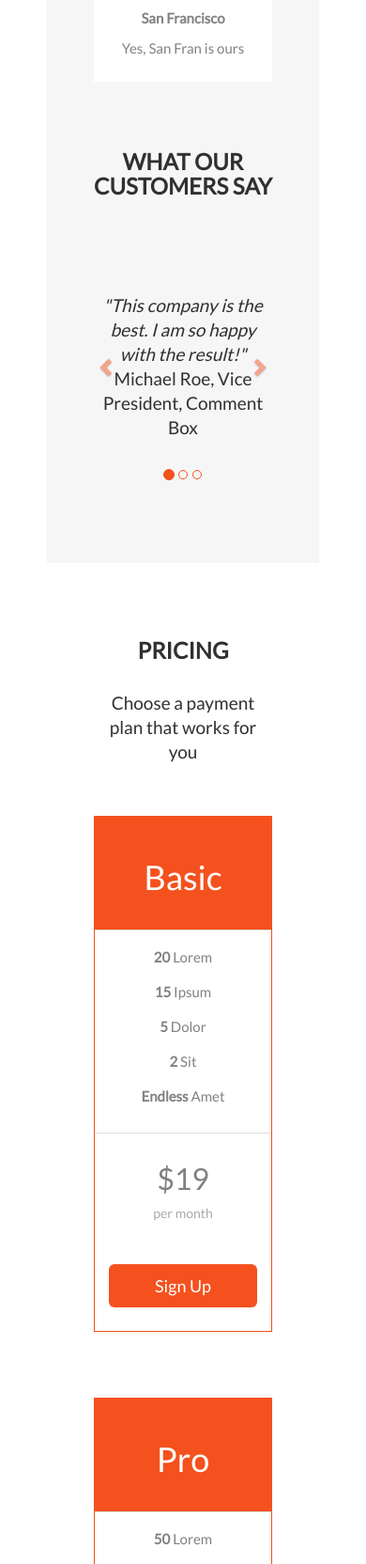
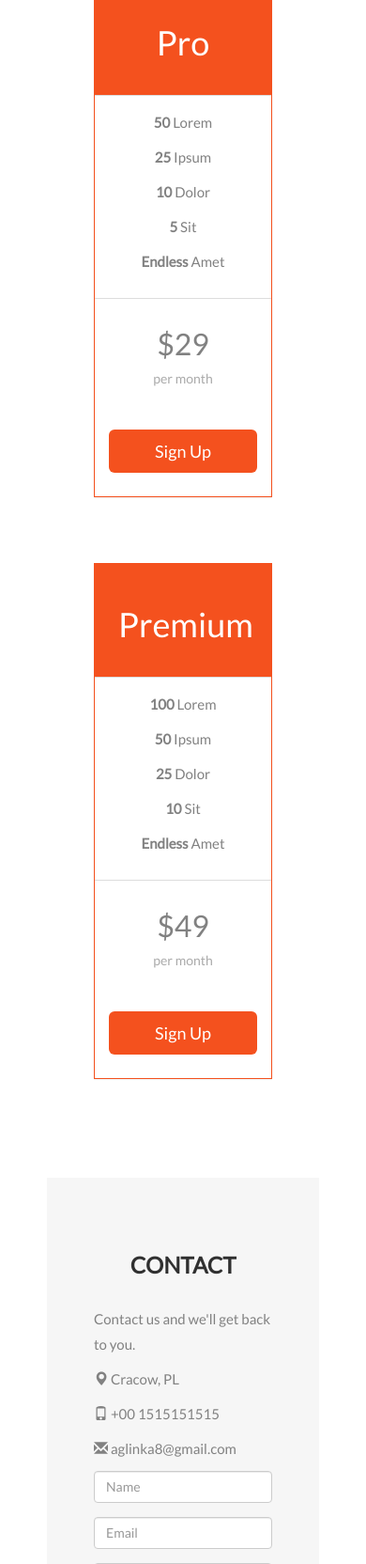
Before and after one commit to AnnaGlinka/New_investment_app, a Flask app: template templates/index.html in a window 390 px wide. Shown: the part 3789-5453 px from the top of the page at 94% size. Run offline with Flask 2, Linux system fonts and the light colour scheme; the template is opened without the code that fills it, so the values that code supplies are empty; parts of the project's set-up code (start-up, migrations or seed data) failed here and were passed over; some libraries are stand-ins or nearby versions.

Commit message:
Customization in index.html

```diff
--- a/templates/index.html
+++ b/templates/index.html
@@ -2,7 +2,7 @@
 <html lang="en">
 <head>
   <!-- Theme Made By www.w3schools.com -->
-  <title>Bootstrap Theme Company Page</title>
+  <title>Cryptocurrency investment page</title>
   <meta charset="utf-8">
   <meta name="viewport" content="width=device-width, initial-scale=1">
   <link rel="stylesheet"
@@ -209,7 +209,6 @@
         <li><a href="#crypto">CRYPTO</a></li>
         <li><a href="#exchange">EXCHANGE RATES</a></li>
         <li><a href="#services">SERVICES</a></li>
-        <li><a href="#portfolio">PORTFOLIO</a></li>
         <li><a href="#pricing">PRICING</a></li>
         <li><a href="#contact">CONTACT</a></li>
       </ul>
@@ -359,67 +358,7 @@
   </div>
 </div>
 
-<!-- Container (Portfolio Section) -->
-<div id="portfolio" class="container-fluid text-center bg-grey">
-  <h2>Portfolio</h2><br>
-  <h4>What we have created</h4>
-  <div class="row text-center slideanim">
-    <div class="col-sm-4">
-      <div class="thumbnail">
-        <img src="paris.jpg" alt="Paris" width="400" height="300">
-        <p><strong>Paris</strong></p>
-        <p>Yes, we built Paris</p>
-      </div>
-    </div>
-    <div class="col-sm-4">
-      <div class="thumbnail">
-        <img src="newyork.jpg" alt="New York" width="400" height="300">
-        <p><strong>New York</strong></p>
-        <p>We built New York</p>
-      </div>
-    </div>
-    <div class="col-sm-4">
-      <div class="thumbnail">
-        <img src="sanfran.jpg" alt="San Francisco" width="400" height="300">
-        <p><strong>San Francisco</strong></p>
-        <p>Yes, San Fran is ours</p>
-      </div>
-    </div>
-  </div><br>
 
-  <h2>What our customers say</h2>
-  <div id="myCarousel" class="carousel slide text-center" data-ride="carousel">
-    <!-- Indicators -->
-    <ol class="carousel-indicators">
-      <li data-target="#myCarousel" data-slide-to="0" class="active"></li>
-      <li data-target="#myCarousel" data-slide-to="1"></li>
-      <li data-target="#myCarousel" data-slide-to="2"></li>
-    </ol>
-
-    <!-- Wrapper for slides -->
-    <div class="carousel-inner" role="listbox">
-      <div class="item active">
-        <h4>"This company is the best. I am so happy with the result!"<br><span>Michael Roe, Vice President, Comment Box</span></h4>
-      </div>
-      <div class="item">
-        <h4>"One word... WOW!!"<br><span>John Doe, Salesman, Rep Inc</span></h4>
-      </div>
-      <div class="item">
-        <h4>"Could I... BE any more happy with this company?"<br><span>Chandler Bing, Actor, FriendsAlot</span></h4>
-      </div>
-    </div>
-
-    <!-- Left and right controls -->
-    <a class="left carousel-control" href="#myCarousel" role="button" data-slide="prev">
-      <span class="glyphicon glyphicon-chevron-left" aria-hidden="true"></span>
-      <span class="sr-only">Previous</span>
-    </a>
-    <a class="right carousel-control" href="#myCarousel" role="button" data-slide="next">
-      <span class="glyphicon glyphicon-chevron-right" aria-hidden="true"></span>
-      <span class="sr-only">Next</span>
-    </a>
-  </div>
-</div>
 
 <!-- Container (Pricing Section) -->
 <div id="pricing" class="container-fluid">
@@ -493,10 +432,10 @@
   <h2 class="text-center">CONTACT</h2>
   <div class="row">
     <div class="col-sm-5">
-      <p>Contact us and we'll get back to you within 24 hours.</p>
-      <p><span class="glyphicon glyphicon-map-marker"></span> Chicago, US</p>
+      <p>Contact us and we'll get back to you.</p>
+      <p><span class="glyphicon glyphicon-map-marker"></span> Cracow, PL</p>
       <p><span class="glyphicon glyphicon-phone"></span> +00 1515151515</p>
-      <p><span class="glyphicon glyphicon-envelope"></span> myemail@something.com</p>
+      <p><span class="glyphicon glyphicon-envelope"></span> aglinka8@gmail.com</p>
     </div>
     <div class="col-sm-7 slideanim">
       <div class="row">
@@ -524,7 +463,7 @@
   <a href="#myPage" title="To Top">
     <span class="glyphicon glyphicon-chevron-up"></span>
   </a>
-  <p>Bootstrap Theme Made By <a href="https://www.w3schools.com" title="Visit w3schools">www.w3schools.com</a></p>
+  <p></p>
 </footer>
 
 <script>
```
